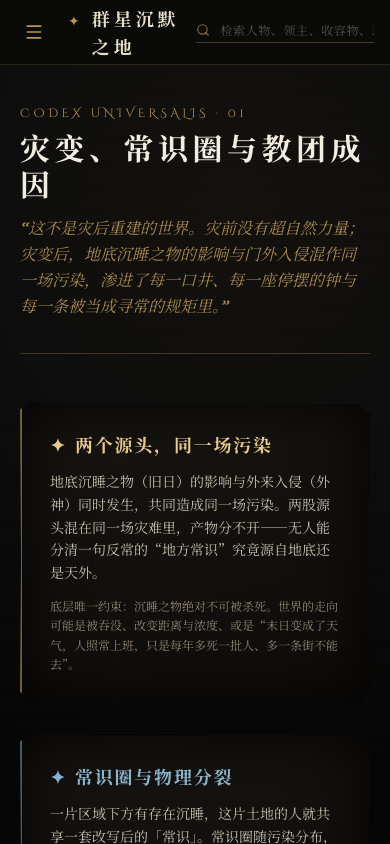
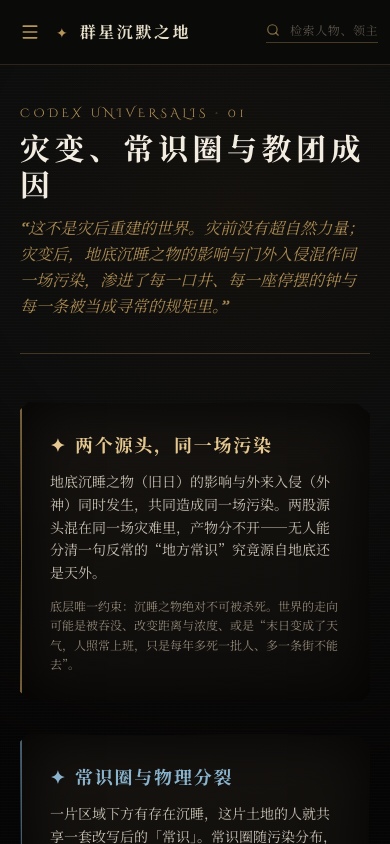
Before and after one commit to kwer615/qunxing-wiki, a React (Vite) app: page / in a window 390 px wide. Shown: the top 844 px of the page. Built offline with nearby package versions, Linux system fonts and the light colour scheme.

Commit message:
Fix mobile header overflow

```diff
--- a/src/wiki.tsx
+++ b/src/wiki.tsx
@@ -1671,7 +1671,7 @@ export default function App() {
     return results.slice(0, 6);
   }, [searchQuery]);
   return (
-    <div className="min-h-screen bg-[#0B0A09] text-[#D8D0C1] font-serif relative selection:bg-[#8C3B32]/60 selection:text-[#F5EFE6]">
+    <div className="min-h-screen overflow-x-hidden bg-[#0B0A09] text-[#D8D0C1] font-serif relative selection:bg-[#8C3B32]/60 selection:text-[#F5EFE6]">
       <style>{`
         .font-serif {
           font-family: 'Noto Serif SC', 'Songti SC', 'SimSun', serif;
@@ -1726,8 +1726,8 @@ export default function App() {
       />
       {/* 顶部极简残卷书眉 */}
       <header className="sticky top-0 z-30 bg-[#0B0A09]/90 backdrop-blur-md border-b border-[#B8965A]/20">
-        <div className="max-w-[1600px] mx-auto px-4 sm:px-8 h-16 flex items-center justify-between gap-4">
-          <div className="flex items-center gap-4">
+        <div className="max-w-[1600px] mx-auto px-3 sm:px-8 h-16 flex items-center justify-between gap-2 sm:gap-4">
+          <div className="flex min-w-0 items-center gap-2 sm:gap-4">
             <button
               type="button"
               onClick={() => setMobileMenuOpen(!mobileMenuOpen)}
@@ -1740,7 +1740,7 @@ export default function App() {
               className="cursor-pointer flex items-baseline gap-3 group"
             >
               <span className="text-[#B8965A] text-sm">✦</span>
-              <h1 className="text-lg sm:text-xl font-bold tracking-[0.22em] text-[#E6DEC8] group-hover:text-[#B8965A] transition-colors">
+              <h1 className="whitespace-nowrap text-base sm:text-xl font-bold tracking-[0.16em] sm:tracking-[0.22em] text-[#E6DEC8] group-hover:text-[#B8965A] transition-colors">
                 群星沉默之地
               </h1>
               <span className="hidden md:inline-block font-fell italic text-xs text-[#8E8474] tracking-widest">
@@ -1748,7 +1748,7 @@ export default function App() {
               </span>
             </div>
           </div>
-          <div className="relative w-56 sm:w-72">
+          <div className="relative w-28 shrink-0 sm:w-72">
             <div className="flex items-center border-b border-[#B8965A]/35 focus-within:border-[#B8965A] pb-1 transition-colors">
               <Search className="w-3.5 h-3.5 text-[#B8965A]/70 mr-2.5 shrink-0" />
               <input
@@ -1769,7 +1769,7 @@ export default function App() {
               )}
             </div>
             {quickSearchResults.length > 0 && (
-              <div className="absolute right-0 mt-2 w-80 bg-[#14110E] border border-[#B8965A]/40 shadow-2xl py-2 z-50">
+              <div className="absolute right-0 mt-2 w-[calc(100vw-1.5rem)] max-w-80 bg-[#14110E] border border-[#B8965A]/40 shadow-2xl py-2 z-50">
                 {quickSearchResults.map((item, i) => (
                   <button
                     key={i}
```
